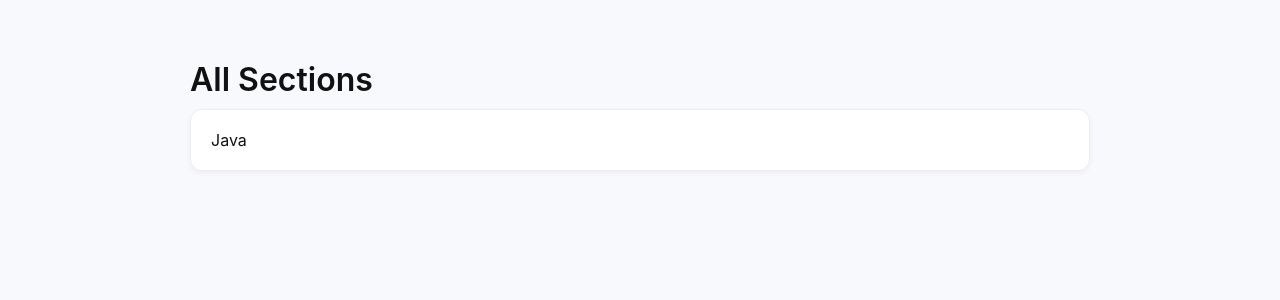
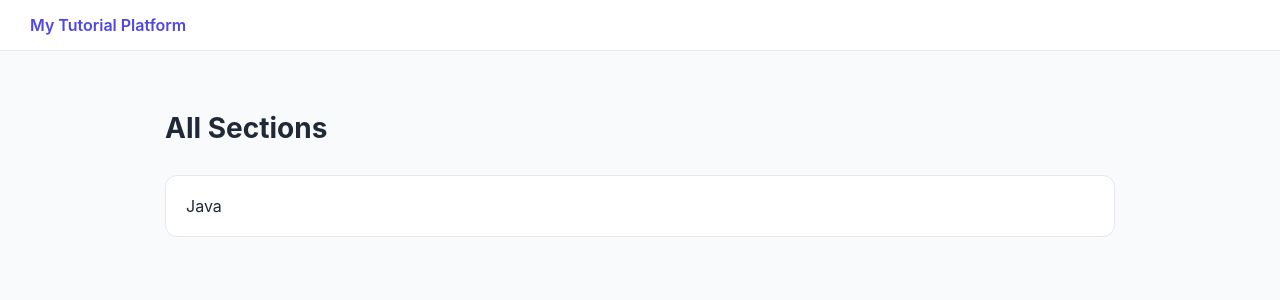
Before and after one commit to CodeverseOnGit/Codeverse-Frontend, a React (Vite) app: page / in a window 1280 px wide. Shown: the top 300 px of the page. Built offline with nearby package versions, Linux system fonts and the light colour scheme.

Commit message:
proper formatting

```diff
--- a/src/App.jsx
+++ b/src/App.jsx
@@ -3,10 +3,12 @@ import Home from './pages/Home'
 import Section from './pages/Section'
 import Module from './pages/Module'
 import Topic from './pages/Topic'
+import Navbar from './components/Navbar'
 
 function App() {
   return (
     <BrowserRouter>
+      <Navbar />
       <Routes>
         <Route path="/" element={<Home />} />
         <Route path="/:sectionSlug" element={<Section />} />
--- /dev/null
+++ b/src/components/Navbar.jsx
@@ -0,0 +1,7 @@
+export default function Navbar() {
+  return (
+    <div className="navbar">
+      My Tutorial Platform
+    </div>
+  )
+}
--- a/src/index.css
+++ b/src/index.css
@@ -1,108 +1,140 @@
-/* ---------- Global ---------- */
+:root {
+  --primary: #4f46e5;
+  --primary-light: #eef2ff;
+  --accent: #06b6d4;
+  --bg: #f9fafb;
+  --text: #1f2937;
+  --muted: #6b7280;
+  --card-bg: #ffffff;
+  --border: #e5e7eb;
+}
+
+/* ---------- Base ---------- */
+
 body {
   margin: 0;
-  font-family: -apple-system, BlinkMacSystemFont, 'Segoe UI', Roboto, sans-serif;
-  background: #f7f9fc;
-  color: #111;
-  transition: background 0.3s ease;
+  font-family: 'Inter', sans-serif;
+  background: var(--bg);
+  color: var(--text);
 }
 
 .container {
-  max-width: 900px;
+  max-width: 950px;
   margin: 60px auto;
   padding: 0 20px;
 }
 
+/* ---------- Navbar ---------- */
+
+.navbar {
+  position: sticky;
+  top: 0;
+  background: white;
+  border-bottom: 1px solid var(--border);
+  padding: 15px 30px;
+  font-weight: 600;
+  color: var(--primary);
+}
+
 /* ---------- Cards ---------- */
+
 .card {
-  background: white;
+  background: var(--card-bg);
   padding: 20px;
   border-radius: 12px;
+  border: 1px solid var(--border);
+  margin-bottom: 16px;
+  transition: all 0.25s ease;
+}
+
+.card:hover {
+  transform: translateY(-4px);
+  border-color: var(--primary);
+  box-shadow: 0 8px 25px rgba(79, 70, 229, 0.1);
+}
+
+/* ---------- Links ---------- */
+
+a {
+  text-decoration: none;
+  color: inherit;
+}
+
+/* ---------- Headings ---------- */
+
+h1 {
+  margin-bottom: 30px;
+  font-size: 28px;
+}
+
+h2, h3 {
+  margin-bottom: 10px;
+}
+
+/* ---------- Breadcrumb ---------- */
+
+.breadcrumb {
+  font-size: 14px;
   margin-bottom: 20px;
-  border: 1px solid #eee;
-  box-shadow: 0 2px 5px rgba(0,0,0,0.05);
-  transition: all 0.3s ease;
+  color: var(--muted);
+}
+
+.breadcrumb span {
+  color: var(--primary);
   cursor: pointer;
 }
 
-.card:hover {
-  transform: translateY(-5px) scale(1.02);
-  box-shadow: 0 8px 20px rgba(0,0,0,0.08);
-  border-color: #ddd;
+/* ---------- Content Styling ---------- */
+
+.topic-content {
+  background: white;
+  padding: 25px;
+  border-radius: 12px;
+  border: 1px solid var(--border);
+  line-height: 1.7;
+  margin-bottom: 30px;
 }
 
-/* ---------- Links ---------- */
-a {
-  text-decoration: none;
-  color: inherit;
-  display: block;
+/* ---------- Quiz ---------- */
+
+.quiz-box {
+  background: var(--primary-light);
+  padding: 20px;
+  border-radius: 12px;
 }
 
-/* ---------- Headings ---------- */
-h1, h2, h3, h4 {
-  font-weight: 600;
-  margin: 0 0 10px 0;
+.quiz-option {
+  padding: 10px;
+  border-radius: 8px;
+  margin-bottom: 8px;
+  cursor: pointer;
+  transition: 0.2s ease;
 }
 
-/* ---------- Buttons ---------- */
+.quiz-option:hover {
+  background: white;
+}
+
 button {
+  background: var(--primary);
+  border: none;
+  color: white;
   padding: 8px 14px;
   border-radius: 8px;
-  border: none;
-  background: #111;
-  color: white;
+  margin-top: 10px;
   cursor: pointer;
-  transition: all 0.2s ease;
 }
 
 button:hover {
-  transform: scale(1.05);
-  opacity: 0.9;
+  background: #4338ca;
 }
 
-/* ---------- Page Fade-in Animation ---------- */
-.fade-in {
-  opacity: 0;
-  animation: fadeIn 0.5s forwards;
+.correct {
+  color: green;
+  font-weight: 600;
 }
 
-@keyframes fadeIn {
-  to { opacity: 1; }
+.wrong {
+  color: red;
+  font-weight: 600;
 }
-
-/* ---------- Accordion Animation for Modules/Topics ---------- */
-.accordion {
-  background: #f1f5f9;
-  border-radius: 10px;
-  margin-bottom: 10px;
-  padding: 10px 15px;
-  cursor: pointer;
-  transition: background 0.2s ease;
-}
-
-.accordion:hover {
-  background: #e2e8f0;
-}
-
-.accordion-content {
-  max-height: 0;
-  overflow: hidden;
-  transition: max-height 0.3s ease;
-}
-
-.accordion-content.open {
-  max-height: 500px; /* large enough for content */
-}
-
-/* ---------- Quiz Feedback Animation ---------- */
-.quiz-feedback {
-  margin-top: 10px;
-  font-weight: 600;
-  animation: bounceIn 0.4s;
-}
-
-@keyframes bounceIn {
-  0% { transform: scale(0.5); opacity: 0; }
-  50% { transform: scale(1.2); opacity: 1; }
-  100% { transform: scale(1); }
-}
--- a/src/pages/Topic.jsx
+++ b/src/pages/Topic.jsx
@@ -1,4 +1,4 @@
-import { useParams } from 'react-router-dom'
+import { useParams, useNavigate } from 'react-router-dom'
 import { sections } from '../data'
 import { useState } from 'react'
 
@@ -8,6 +8,7 @@ export default function Topic() {
   const section = sections.find(s => s.slug === sectionSlug)
   const module = section?.modules.find(m => m.slug === moduleSlug)
   const topic = module?.topics.find(t => t.slug === topicSlug)
+  const navigate = useNavigate()
 
   const [selected, setSelected] = useState(null)
   const [result, setResult] = useState(null)
@@ -25,26 +26,44 @@ export default function Topic() {
   }
 
   return (
-    <div>
+      <div className="container">
+
+    <div className="breadcrumb">
+      <span onClick={() => navigate("/")}>Home</span> /
+      <span onClick={() => navigate(`/${sectionSlug}`)}> {section.title}</span> /
+      <span onClick={() => navigate(`/${sectionSlug}/${moduleSlug}`)}> {module.title}</span> /
+      {topic.title}
+    </div>
       <h1>{topic.title}</h1>
 
+<div className="topic-content">
   <div dangerouslySetInnerHTML={{ __html: topic.content }} />
+</div>
+      {quiz && (
+        <div className="quiz-box">
+  <h3>{quiz.question}</h3>
 
-      {quiz && (
-        <div>
-          <h3>{quiz.question}</h3>
   {quiz.options.map((opt, i) => (
-            <div key={i}>
+    <div
+          key={i}
+          className="quiz-option"
+          onClick={() => setSelected(i)}
+        >
           <input
             type="radio"
-                name="quiz"
-                onChange={() => setSelected(i)}
-              />
-              {opt}
+            checked={selected === i}
+            readOnly
+          /> {opt}
         </div>
       ))}
+
       <button onClick={handleSubmit}>Submit</button>
-          {result && <p className="quiz-feedback">{result}</p>}
+
+      {result && (
+        <p className={result === "Correct!" ? "correct" : "wrong"}>
+          {result}
+        </p>
+      )}
     </div>
       )}
     </div>
```
Lines whose indentation alone changed are shown as unchanged.
